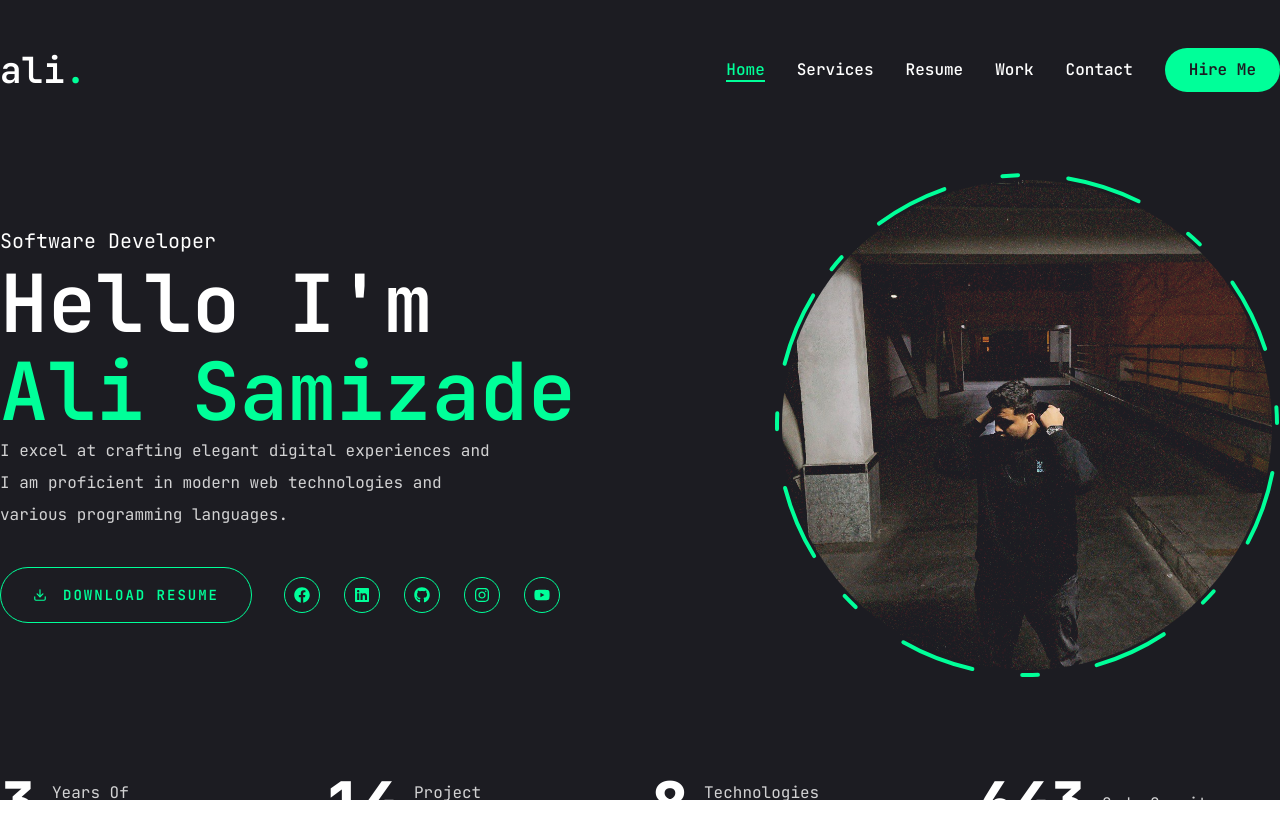
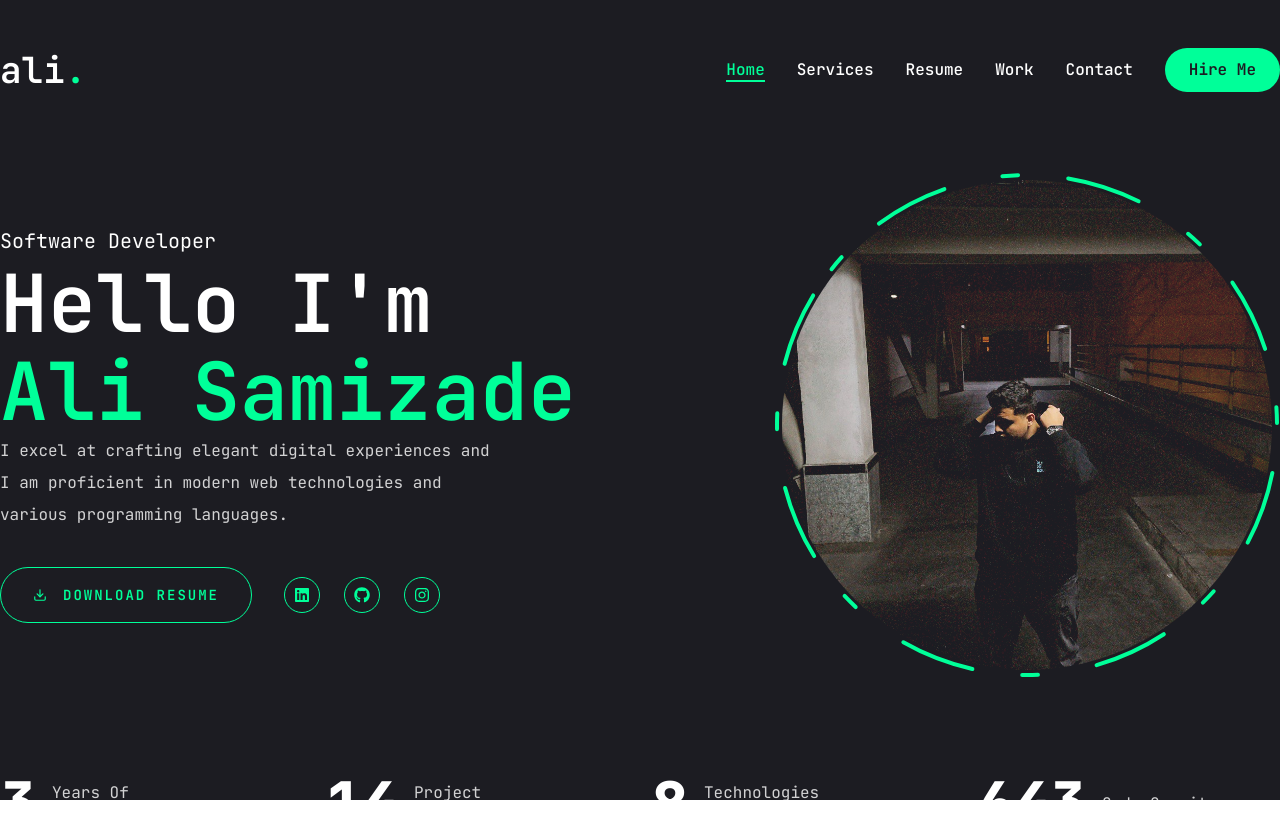
Before and after one commit to ali-smz/resume-website, a Next.js app: page / in a window 1280 px wide. Shown: the top 838 px of the page. Built offline with nearby package versions, Linux system fonts and the light colour scheme.

Commit message:
CI/CD settings added

```diff
--- a/components/Socials.jsx
+++ b/components/Socials.jsx
@@ -8,11 +8,11 @@ import {
 } from "react-icons/fa";
 
 const socials = [
-  { icon: <FaFacebook />, path: "Facebook" },
-  { icon: <FaLinkedin />, path: "LinkedIn" },
-  { icon: <FaGithub />, path: "Github" },
-  { icon: <FaInstagram />, path: "Instagram" },
-  { icon: <FaYoutube />, path: "Youtube" },
+  // { icon: <FaFacebook />, path: "Facebook" },
+  { icon: <FaLinkedin />, path: "https://www.linkedin.com/in/alisamizade" },
+  { icon: <FaGithub />, path: "https://github.com/ali-smz" },
+  { icon: <FaInstagram />, path: "https://www.instagram.com/web.tiimes/" },
+  // { icon: <FaYoutube />, path: "Youtube" },
 ];
 
 const Socials = ({ containerStyles, IconStyles }) => {
```
